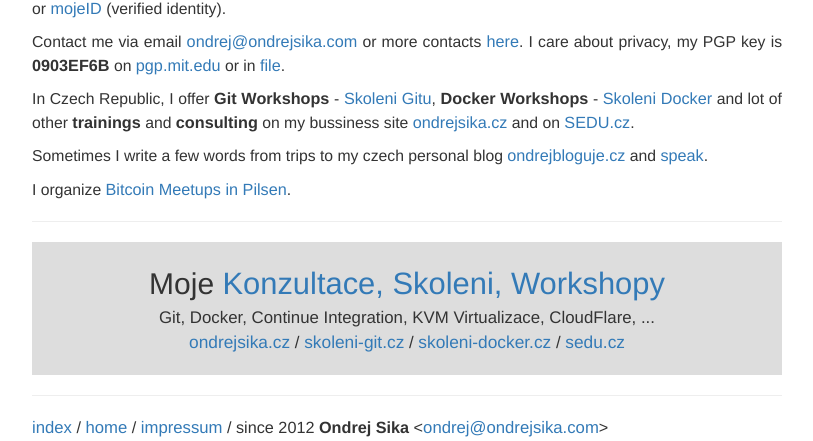
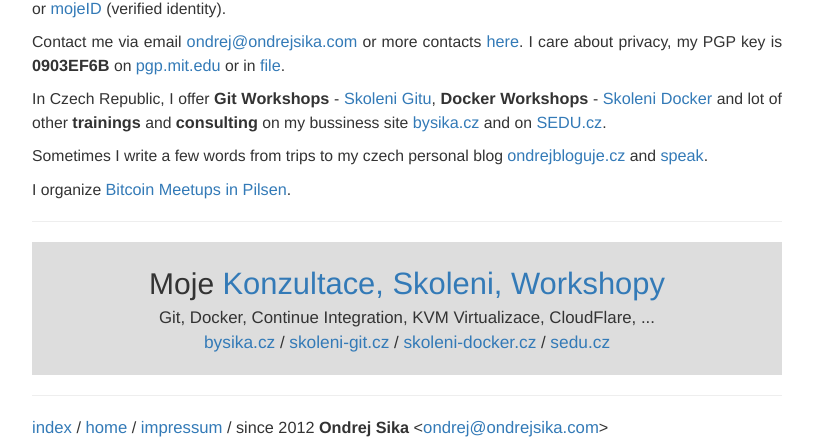
Before and after one commit to ondrejsika/ondrejsika.com, a Jekyll site: the page built from index.md, in a window 1280 px wide. Shown: the part 237-678 px from the top of the page, without its empty margins (233-1046 px from the left). Built offline with Jekyll 4.4.1, drawn with Linux system fonts in a browser that asks for light colours; comment, search, counter and statistics services are not loaded.

Commit message:
homepage - fix links ondrejsika.cz -> bysika.cz

```diff
--- a/index.md
+++ b/index.md
@@ -24,7 +24,7 @@
 
 Contact me via email <ondrej@ondrejsika.com> or more contacts [here](/contact.html). I care about privacy, my PGP key is __0903EF6B__ on [pgp.mit.edu](https://pgp.mit.edu/pks/lookup?op=vindex&search=0x775D8A020903EF6B) or in [file](ondrejsika_public.asc).
 
-In Czech Republic, I offer __Git Workshops__ - [Skoleni Gitu](https://skoleni-git.cz), __Docker Workshops__ - [Skoleni Docker](https://skoleni-docker.cz) and lot of other __trainings__ and __consulting__ on my bussiness site [ondrejsika.cz](https://ondrejsika.cz) and on [SEDU.cz](https://sedu.cz).
+In Czech Republic, I offer __Git Workshops__ - [Skoleni Gitu](https://skoleni-git.cz), __Docker Workshops__ - [Skoleni Docker](https://skoleni-docker.cz) and lot of other __trainings__ and __consulting__ on my bussiness site [bysika.cz](https://bysika.cz) and on [SEDU.cz](https://sedu.cz).
 
 Sometimes I write a few words from trips to my czech personal blog [ondrejbloguje.cz](https://ondrejbloguje.cz) and [speak](/talks).
 
@@ -37,5 +37,5 @@
 <br>
 Git, Docker, Continue Integration, KVM Virtualizace, CloudFlare, ...
 <br>
-<a href="https://ondrejsika.cz">ondrejsika.cz</a> / <a href="https://skoleni-git.cz">skoleni-git.cz</a> / <a href="https://skoleni-docker.cz">skoleni-docker.cz</a> / <a href="https://sedu.cz">sedu.cz</a>
+<a href="https://bysika.cz">bysika.cz</a> / <a href="https://skoleni-git.cz">skoleni-git.cz</a> / <a href="https://skoleni-docker.cz">skoleni-docker.cz</a> / <a href="https://sedu.cz">sedu.cz</a>
 </div>
```
